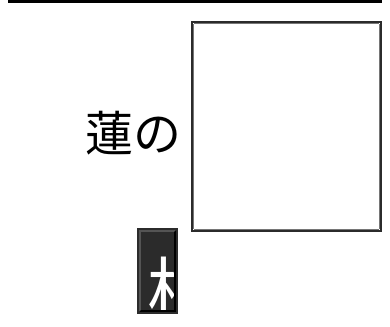
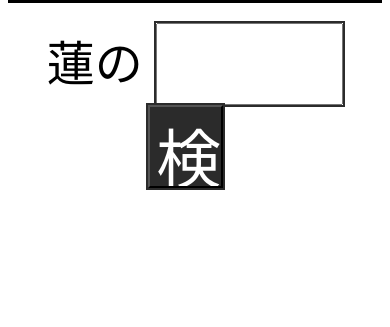
Before and after one commit to gjt-maeda/hasusercher, a plain HTML site: page index.html in a window 390 px wide. Shown: the part 557-884 px from the top of the page. After the commit the page ends 844 px from the top, so only its background shows below. Drawn offline with Linux system fonts and the light colour scheme.

Commit message:
Update index.html

```diff
--- a/index.html
+++ b/index.html
@@ -3,10 +3,12 @@
   <head>
       <title>蓮の○○</title>
       <meta charset="utf-8">
+      <meta name="viewport" content="width=device-width,initial-scale=1">
       <style type="text/css">
           body{
               text-align: center;
               font-size: 300%;
+              font-family: 'Arial',sans-serif;
           }
           .titleText{
               color: white;
@@ -37,6 +39,26 @@
               outline: 2px solid #2b2b2b;
               background-color: #2b2b2b;
           }
+          @media(max-width:767px){
+
+          form{
+              display: inline;
+              margin-left: 0%;
+              margin-right:05%;
+          }
+
+          #text{
+              height: 10%;
+              font-size: 100%;
+          }
+
+
+          #button{
+              height: 10%;
+              width: 20%;
+              font-size: 135%;
+          }
+          }
       </style>
   </head>
       <script>
```
